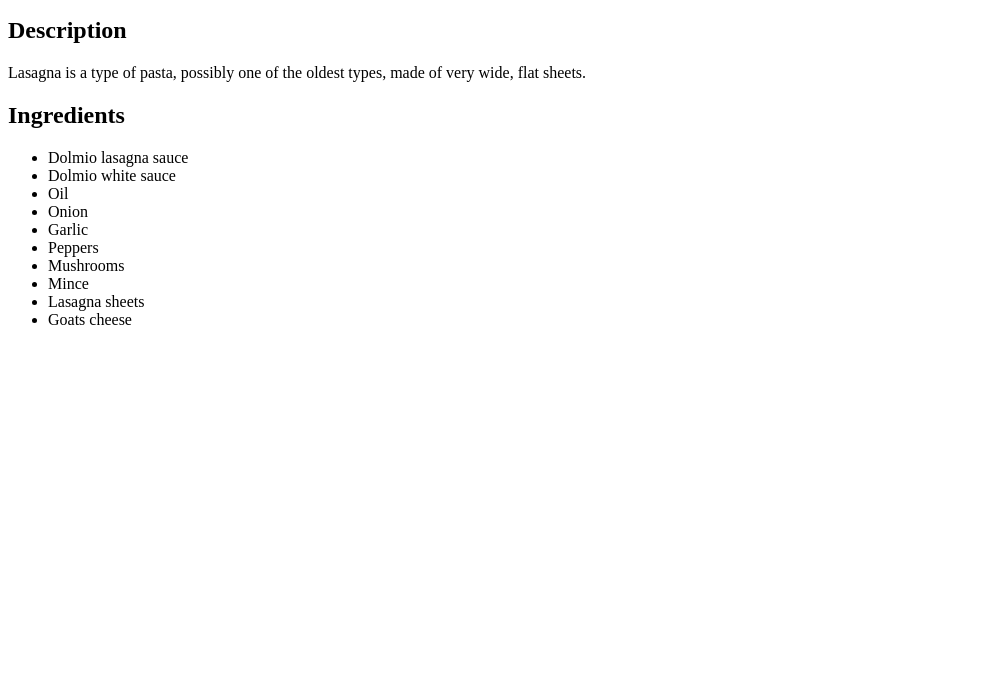
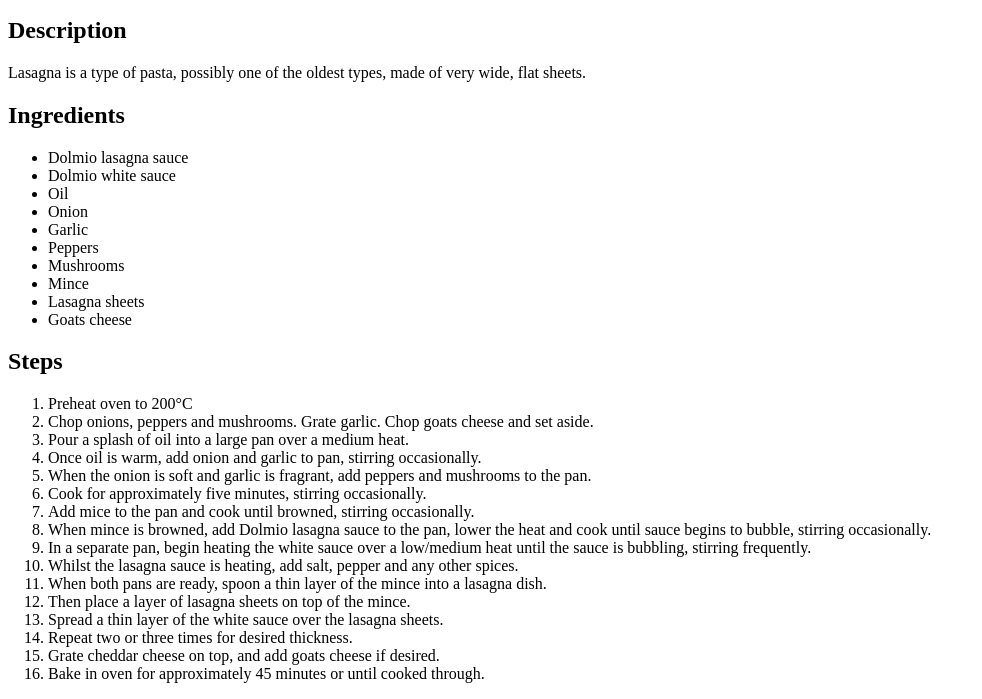
Before and after one commit to JimboBaggins1/odin-recipes, a plain HTML site: page recipes/lasagna.html in a window 1280 px wide. Shown: the part 101-800 px from the top of the page, without its empty margins (0-982 px from the left). Drawn offline with Linux system fonts and the light colour scheme.

Commit message:
Add steps to recipe

```diff
--- a/recipes/lasagna.html
+++ b/recipes/lasagna.html
@@ -25,7 +25,28 @@
             <li>Mince</li>
             <li>Lasagna sheets</li>
             <li>Goats cheese</li>
+            <!--Need to add cheddar cheese, salt, pepper-->
         </ul>
+
+        <h2>Steps</h2>
+        <ol>
+            <li>Preheat oven to 200&#176;C</li>
+            <li>Chop onions, peppers and mushrooms. Grate garlic. Chop goats cheese and set aside.</li>
+            <li>Pour a splash of oil into a large pan over a medium heat.</li>
+            <li>Once oil is warm, add onion and garlic to pan, stirring occasionally.</li>
+            <li>When the onion is soft and garlic is fragrant, add peppers and mushrooms to the pan.</li>
+            <li>Cook for approximately five minutes, stirring occasionally.</li>
+            <li>Add mice to the pan and cook until browned, stirring occasionally.</li>
+            <li>When mince is browned, add Dolmio lasagna sauce to the pan, lower the heat and cook until sauce begins to bubble, stirring occasionally.</li>
+            <li>In a separate pan, begin heating the white sauce over a low/medium heat until the sauce is bubbling, stirring frequently.</li>
+            <li>Whilst the lasagna sauce is heating, add salt, pepper and any other spices.</li>
+            <li>When both pans are ready, spoon a thin layer of the mince into a lasagna dish.</li>
+            <li>Then place a layer of lasagna sheets on top of the mince.</li>
+            <li>Spread a thin layer of the white sauce over the lasagna sheets.</li>
+            <li>Repeat two or three times for desired thickness.</li>
+            <li>Grate cheddar cheese on top, and add goats cheese if desired.</li>
+            <li>Bake in oven for approximately 45 minutes or until cooked through.</li>
+        </ol>
 
 
     </body>
```
